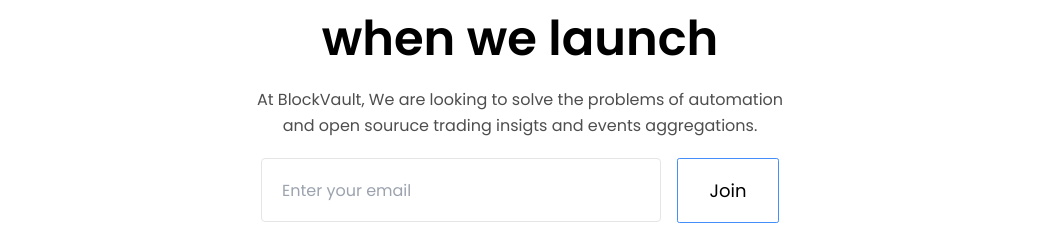
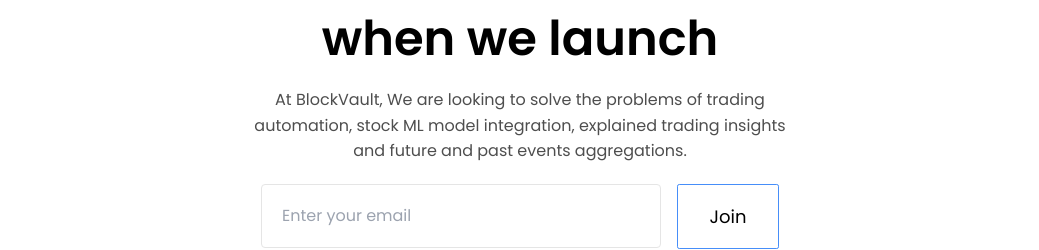
Before and after one commit to Mashintoch/BlockVault, a React (Vite) app: page /waitlist in a window 1280 px wide. Shown: the part 176-426 px from the top of the page, without its empty margins (120-1159 px from the left). Built offline with nearby package versions, Linux system fonts and the light colour scheme.

Commit message:
waitlist typo

```diff
--- a/src/pages/waitlist/index.jsx
+++ b/src/pages/waitlist/index.jsx
@@ -48,8 +48,8 @@
       <div className="container-section">
         <h1>Be the first to know when we launch</h1>
         <p>
-          At BlockVault, We are looking to solve the problems of automation and
-          open souruce trading insigts and events aggregations.
+          At BlockVault, We are looking to solve the problems of trading automation,
+          stock ML model integration, explained trading insights and future and past events aggregations.
         </p>
         <form className="join-wrapper" onSubmit={handleSubmit}>
           <input
```
